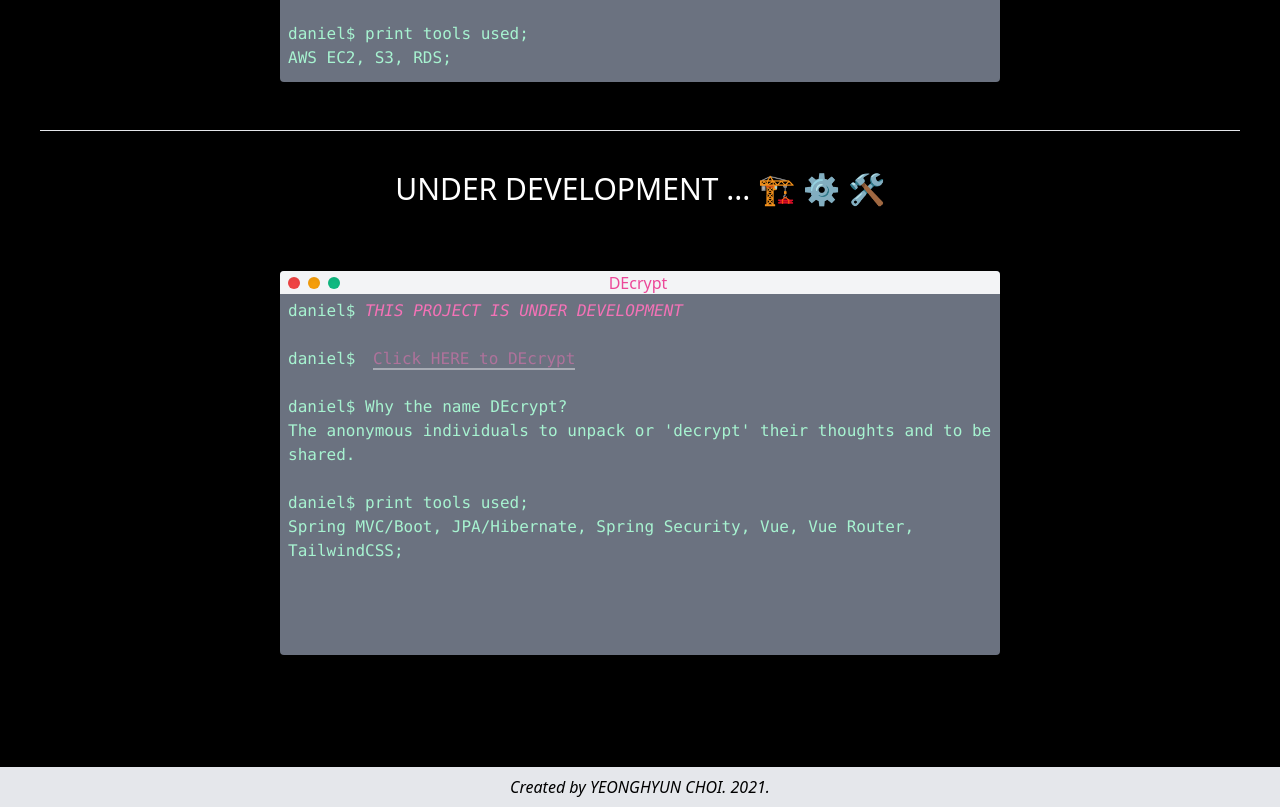
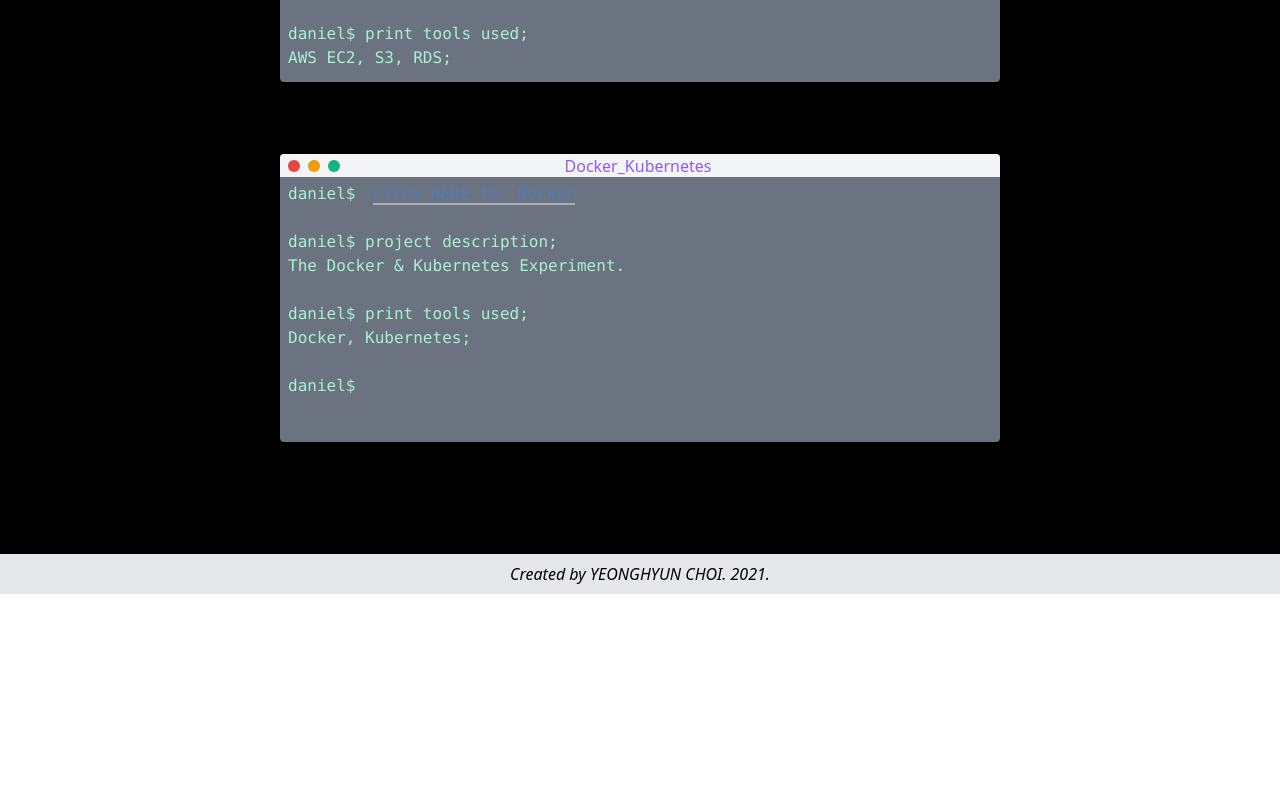
Before and after one commit to yhdchoi/portfolio, a Vue app: page /projects in a window 1280 px wide. Shown: the part 1080-1887 px from the top of the page. After the commit the page ends 1674 px from the top, so only its background shows below. Built offline with nearby package versions, Linux system fonts and the light colour scheme.

Commit message:
Update
Projects with Google

```diff
--- a/src/views/About.vue
+++ b/src/views/About.vue
@@ -13,7 +13,7 @@
             alt="Profile image"
           />
           <p class="text-blue-300 tracking-loose">
-            DEV_life in progress
+            life in development
           </p>
           <p
             class="font-bold text-3xl md:text-4xl uppercase leading-normal md:leading-relaxed mb-2"
@@ -22,13 +22,13 @@
             Yeonghyun Choi
           </p>
           <p class="text-sm md:text-base text-gray-50 mb-4">
-            예술과 과학의 학문적 배경을 바탕을 가지고 디자이너로 활동하며 분석적
-            사고를 키워왔으며 세밀한 점까지 주의를 기울이며 창의적인 시각으로
-            문제를 해결해 왔습니다. 그리고 개발자로 노력해오며 단순한 코딩외
-            데이터 보안과 구조에 대한 공부를 해오며 보안과 구조에대한 중요성을
-            깨닫게 되었습니다. 또한, 20년 동안 캐나다에 거주하며 다양한 문화를
-            경험해 왔고 무었보다 개인과 전문성 개발에 동기를 부여할 수 있는
-            환경을 중요시합니다.
+            안녕하세요. 디자이너에서 개발자로 발전해가고 있는 최영현입니다.
+            Spring Framework/Boot, JPA/MariaDB, SpringSecurity, AWS를 기반으로
+            한 backend 개발 경험이 있고 또한 JSP, Vue.js, HTML/CSS를 학습하며
+            Frontend의 이해를 키워가고 있습니다. 지속적인 학습과 구현을 통해
+            부족한 점을 체워나가며 고정된 틀을 벗어나 창의적인 시각으로 문제를
+            바라보려 하고, 개 개인의 능력보단 팀 멤버간의 협업을 중요시하고
+            있습니다.
           </p>
           <p class="text-sm md:text-base text-gray-50 mb-4">
             I've kept on top of new technologies to build up to date and high
--- a/src/views/Projects.vue
+++ b/src/views/Projects.vue
@@ -25,16 +25,13 @@
             <p class="text-center text-base text-blue-500">J_Blog</p>
           </div>
         </div>
-        <div
-          class="pl-1 pt-1 font-mono text-base bg-gray-500"
-          id="console"
-        >
+        <div class="pl-1 pt-1 font-mono text-base bg-gray-500" id="console">
           <p class="pb-1 px-1 text-green-200">
             daniel$
-            <router-link
-              :to="{ name: 'Jblog' }"
+            <a
+              href="https://sites.google.com/view/yhdcjblog	"
               class="animate-pulse border-b-2 text-blue-400 hover:text-blue-800 hover:border-blue-500 ml-2"
-              >Click HERE for J_Blog</router-link
+              >Click HERE for J_Blog</a
             >
             <br />
             <br />
@@ -58,7 +55,7 @@
 
     <br />
 
-        <!-- JWT -->
+    <!-- JWT -->
     <div class="w-3/5 mx-auto my-6">
       <div
         class="w-full shadow-2xl subpixel-antialiased rounded h-72 bg-gray-500 border-black mx-auto"
@@ -85,16 +82,13 @@
             </p>
           </div>
         </div>
-        <div
-          class="pl-1 pt-1 font-mono text-base bg-gray-500"
-          id="console"
-        >
+        <div class="pl-1 pt-1 font-mono text-base bg-gray-500" id="console">
           <p class="pb-1 px-1  text-green-200">
             daniel$
-            <router-link
-              :to="{ name: 'JWT' }"
+            <a
+              href="https://sites.google.com/view/yhdcjwt"
               class="animate-pulse border-b-2 text-red-400 hover:text-red-800 hover:border-red-500 ml-2"
-              >Click HERE for JWT</router-link
+              >Click HERE for JWT</a
             >
             <br />
             <br />
@@ -142,16 +136,13 @@
             </p>
           </div>
         </div>
-        <div
-          class="pl-1 pt-1 font-mono text-base bg-gray-500"
-          id="console"
-        >
+        <div class="pl-1 pt-1 font-mono text-base bg-gray-500" id="console">
           <p class="pb-1 px-1 text-green-200">
             daniel$
-            <router-link
-              :to="{ name: 'AWS' }"
+            <a
+              href="https://sites.google.com/view/yhdcaws"
               class="animate-pulse border-b-2 text-purple-400 hover:text-purple-800 hover:border-purple-500 ml-2"
-              >Click HERE for AWS</router-link
+              >Click HERE for AWS</a
             >
             <br />
             <br />
@@ -168,16 +159,70 @@
     <!-- AWS Ends -->
 
     <br />
-    <hr />
+
+    <!-- Docker&Kubernetes -->
+    <div class="w-3/5 mx-auto my-6">
+      <div
+        class="w-full shadow-2xl subpixel-antialiased rounded h-72 bg-gray-500 border-black mx-auto"
+      >
+        <div
+          class="flex items-center h-6 rounded-t bg-gray-100 border-b border-gray-500 text-center text-black"
+          id="headerTerminal"
+        >
+          <div
+            class="flex ml-2 items-center text-center border-red-900 bg-red-500 shadow-inner rounded-full w-3 h-3"
+            id="closebtn"
+          ></div>
+          <div
+            class="ml-2 border-yellow-900 bg-yellow-500 shadow-inner rounded-full w-3 h-3"
+            id="minbtn"
+          ></div>
+          <div
+            class="ml-2 border-green-900 bg-green-500 shadow-inner rounded-full w-3 h-3"
+            id="maxbtn"
+          ></div>
+          <div class="mx-auto pr-16" id="terminaltitle">
+            <p class="text-center text-base text-purple-500">
+              Docker_Kubernetes
+            </p>
+          </div>
+        </div>
+        <div
+          class="pl-1 pt-1 text-green-200 font-mono text-base bg-gray-500"
+          id="console"
+        >
+          <p class="pb-1 px-1">
+            daniel$
+            <a
+              href="https://sites.google.com/view/yhdcdocker"
+              class="animate-pulse border-b-2 text-blue-500 hover:text-blue-800 hover:border-blue-500 ml-2"
+              >Click HERE for Docker</a
+            >
+            <br />
+            <br />
+            daniel$ project description; <br />
+            The Docker & Kubernetes Experiment.
+            <br />
+            <br />
+            daniel$ print tools used;<br />
+            Docker, Kubernetes;
+            <br />
+            <br />
+            daniel$
+          </p>
+        </div>
+      </div>
+    </div>
+    <!-- Docker&Kubernetes Ends -->
+
     <br />
 
-    <div class="text-center my-4">
+    <!-- <div class="text-center my-4">
       <p class="text-white text-3xl ">UNDER DEVELOPMENT ... 🏗 ⚙️ 🛠</p>
-    </div>
-    <br />
+    </div> -->
 
     <!-- DEcrypt -->
-    <div class="w-3/5 mx-auto my-6">
+    <!-- <div class="w-3/5 mx-auto my-6">
       <div
         class="w-full shadow-2xl subpixel-antialiased rounded h-96 bg-gray-500 border-black mx-auto"
       >
@@ -211,10 +256,10 @@
             <br />
             <br />
             daniel$
-            <router-link
-              :to="{ name: 'Decrypt' }"
+            <a
+              href="https://sites.google.com/view/yhdcdecrypt"
               class="animate-pulse border-b-2 text-pink-400 hover:text-pink-800 hover:border-pink-500 ml-2"
-              >Click HERE to DEcrypt</router-link
+              >Click HERE to DEcrypt</a
             >
             <br />
             <br />
@@ -229,63 +274,8 @@
           </p>
         </div>
       </div>
-    </div>
+    </div> -->
     <!-- DEcrypt Ends -->
-
-    <br />
-
-    <!-- Docker&Kubernetes -->
-    <!-- <div class="w-3/5 mx-auto my-6">
-      <div
-        class="w-full shadow-2xl subpixel-antialiased rounded h-72 bg-gray-500 border-black mx-auto"
-      >
-        <div
-          class="flex items-center h-6 rounded-t bg-gray-100 border-b border-gray-500 text-center text-black"
-          id="headerTerminal"
-        >
-          <div
-            class="flex ml-2 items-center text-center border-red-900 bg-red-500 shadow-inner rounded-full w-3 h-3"
-            id="closebtn"
-          ></div>
-          <div
-            class="ml-2 border-yellow-900 bg-yellow-500 shadow-inner rounded-full w-3 h-3"
-            id="minbtn"
-          ></div>
-          <div
-            class="ml-2 border-green-900 bg-green-500 shadow-inner rounded-full w-3 h-3"
-            id="maxbtn"
-          ></div>
-          <div class="mx-auto pr-16" id="terminaltitle">
-            <p class="text-center text-base text-purple-500">Docker_Kubernetes</p>
-          </div>
-        </div>
-        <div
-          class="pl-1 pt-1 text-green-200 font-mono text-base bg-gray-500"
-          id="console"
-        >
-          <p class="pb-1 px-1">
-            daniel$
-            <router-link
-              :to="{ name: 'Jblog' }"
-              class="border-b-2 hover:text-purple-800 dark:hover:text-gray-200 hover:border-purple-500 ml-2"
-              >Click HERE for Docker</router-link
-            >
-            <br />
-            <br />
-            daniel$ project description; <br />
-            The Docker & Kubernetes Experiment.
-            <br />
-            <br />
-            daniel$ print tools used;<br />
-            Docker, Kubernetes;
-            <br />
-            <br />
-            daniel$
-          </p>
-        </div>
-      </div>
-    </div> -->
-    <!-- Docker&Kubernetes Ends -->
 
     <br />
   </div>
```
